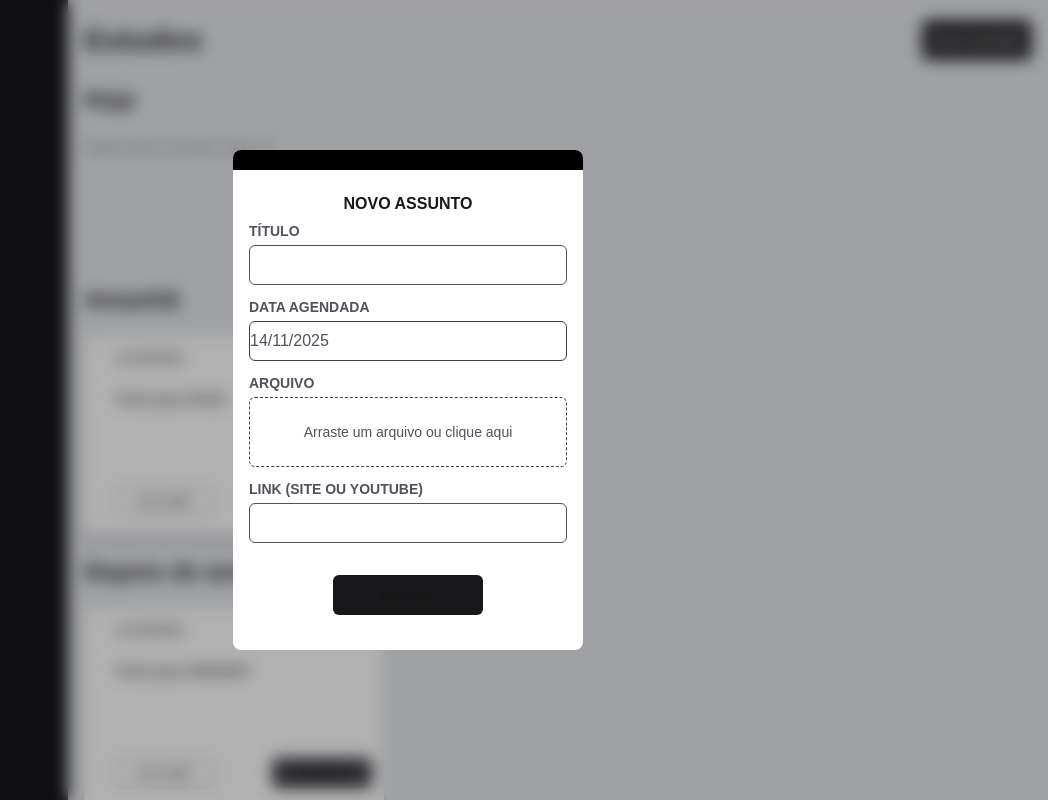
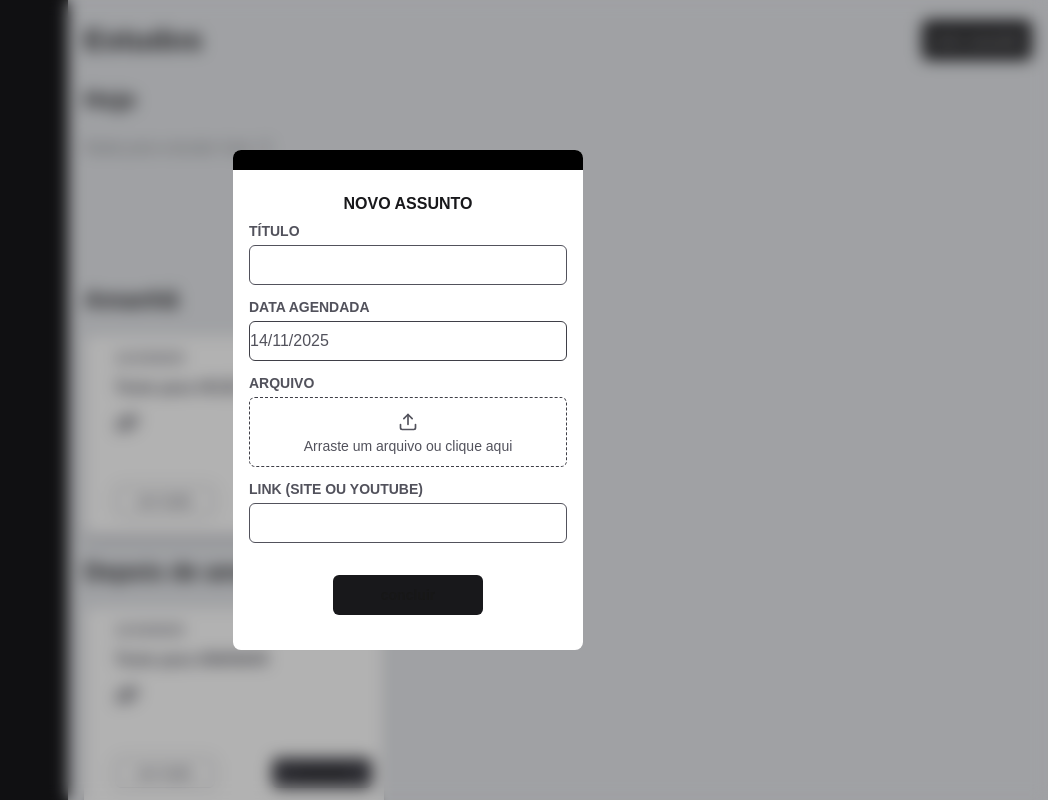
Before and after one commit to kelsmartins/projeto-studyo, a Next.js app in the folder app-estudos/: page / in a window 1280 px wide. Both pictures are taken after a click on the button "novo assunto". Shown: the whole page, without its empty margins (232-1280 px from the left). Built offline with nearby package versions, Linux system fonts and the light colour scheme.

Commit message:
react icons instalado + icones adicionados em card caso haja fonte de acordo com o item e icone de upload no componente dropzone

```diff
--- a/app-estudos/app/page.tsx
+++ b/app-estudos/app/page.tsx
@@ -63,7 +63,7 @@ export default function Home() {
       <div className="h-screen w-[300px] bg-zinc-900">
 
       </div>                                               {/* O min-w-0 permite que um item (flex-1) encolha para caber no layout, mesmo que o conteúdo dentro dele seja muito mais largo. */}
-      <div className="h-screen w-[100%] flex-1 bg-gray-200 min-w-0">
+      <div className="h-screen w-[100%] flex-1 bg-gray-200 min-w-0">  {/* transformar num componente futuramente*/}
         <div className="h-[10%] w-[100%] flex flex-row items-center px-4 justify-between">
           <h2 className="text-3xl font-bold text-zinc-800">Estudos</h2>
           <button className='w-[110px] h-[40px] bg-zinc-800 rounded-md font-bold p-1 text-sm text-white/80 hover:bg-zinc-700 transition-colors cursor-pointer'
--- a/app-estudos/components/card.tsx
+++ b/app-estudos/components/card.tsx
@@ -4,6 +4,7 @@ import { CardDetalhado } from "./carddetalhado";
 import { useState } from "react";
 import { LeftCategoryComponent } from "./categorycomponent";
 import axios from "axios";
+import { FaLink , FaFilePdf  } from 'react-icons/fa6'
 
 type Props = {
     assuntoData: AssuntoType;
@@ -60,9 +61,20 @@ export function Card({assuntoData}: Props) {
         <div className="h-[200px] w-[300px] rounded-lg flex-shrink-0 bg-white flex shadow-md shadow-zinc-400">
             <LeftCategoryComponent/>
             <div className="w-full rounded-r-lg flex flex-col p-3">
-                <h3 className="w-full h-[25px] flex items-center text-sm font-bold text-zinc-500">{updateCardDate.toLocaleDateString()}</h3>
-                <h2 className="w-full h-[80px] flex items-center text-sm font-bold text-zinc-600">{updateCardTitle}</h2>
-                <div className="w-full h-[60px]"></div>
+                <h3 className="w-full h-[20px] flex items-center text-sm font-bold text-zinc-500">{updateCardDate.toLocaleDateString()}</h3>
+                <h2 className="w-full h-[50px] flex items-center text-md font-bold text-zinc-600">{updateCardTitle}</h2>
+
+                <div className="w-full h-[90px] flex flex-col">
+
+                    {updateCardFiles.length > 0 &&
+                        <FaFilePdf  className="text-zinc-600 size-6 my-1" />
+                    }
+                    {updateCardLink != '' &&
+                        <FaLink  className="text-zinc-600 size-6 my-1" />
+                    }
+
+                </div>
+
                 <div className="w-full h-[60px] flex justify-between items-center">
                     <Button style="text-zinc-500 border border-zinc-500 rounded-md hover:bg-zinc-500 hover:text-white transition-colors font-bold" title="ver tudo" onClick={handleShowDetails} />
                     <Button style="bg-zinc-700 font-bold hover:bg-zinc-600 transition-colors" title="concluir" onClick={handleDeleteCard}/>
--- a/app-estudos/components/carddetalhado.tsx
+++ b/app-estudos/components/carddetalhado.tsx
@@ -39,8 +39,8 @@ export function CardDetalhado({cardData, closeDetails, getFields, handleUpdateCa
                 <TopCategoryComponent /> {/*  span do contexto/materia/categoria */}
                 <div className="flex-1 flex flex-col p-4"> {/*  div p restante dos elementos terem p-4  */}
                     <div className="w-full h-[60px] flex flex-col items-center justify-center">
-                        <h2 className="w-full h-[40px] text-base flex items-center justify-center font-bold text-zinc-600">{cardData.title}</h2> {/* 38 caracteres*/}
-                        <h2 className="w-full h-[15px] text-base flex items-center justify-center font-bold text-zinc-500 mb-4">{cardData.date.toLocaleDateString()}</h2>
+                        <h2 className="w-full h-[40px] text-base flex items-center justify-center font-bold text-zinc-600 text-center leading-tight">{cardData.title}</h2> {/* 38 caracteres*/}
+                        <h2 className="w-full h-[20px] text-base flex items-center justify-center font-bold text-zinc-500 mb-4">{cardData.date.toLocaleDateString()}</h2>
                     </div>
                     <div className="w-full flex-1 flex flex-col bg-green-300">
                         <h3 className="mt-2 text-base font-bold text-zinc-600">Fontes digitais</h3>
--- a/app-estudos/components/dropzonecomponent.tsx
+++ b/app-estudos/components/dropzonecomponent.tsx
@@ -1,6 +1,7 @@
 'use client'
 import { useEffect } from 'react';
 import  {useDropzone} from 'react-dropzone'
+import { FiUpload } from "react-icons/fi";
 
 type Props = {
     getSelectedFiles: (newFile: File) => void;
@@ -18,8 +19,9 @@ export const DropzoneComponent = ({getSelectedFiles}: Props) => {
 
 
     return (
-        <div className='w-full h-[70px] border border-dashed rounded-md border-zinc-700 mb-3 flex justify-center items-center' {...getRootProps()}>
+        <div className='w-full h-[70px] border border-dashed rounded-md border-zinc-700 mb-3 flex flex-col justify-center items-center' {...getRootProps()}>
             <input {...getInputProps()}/>
+            <FiUpload className='text-zinc-600 size-5 my-1'/>
             <p className='text-zinc-600 text-sm'>Arraste um arquivo ou clique aqui</p>
         </div>
     )
--- a/app-estudos/package.json
+++ b/app-estudos/package.json
@@ -16,6 +16,7 @@
     "react-datepicker": "^8.8.0",
     "react-dom": "19.2.0",
     "react-dropzone": "^14.3.8",
+    "react-icons": "^5.5.0",
     "tailwind-scrollbar-hide": "^4.0.0"
   },
   "devDependencies": {
```
Also changed, not shown: 1 other file (tests, documents, lock files or other folders).
